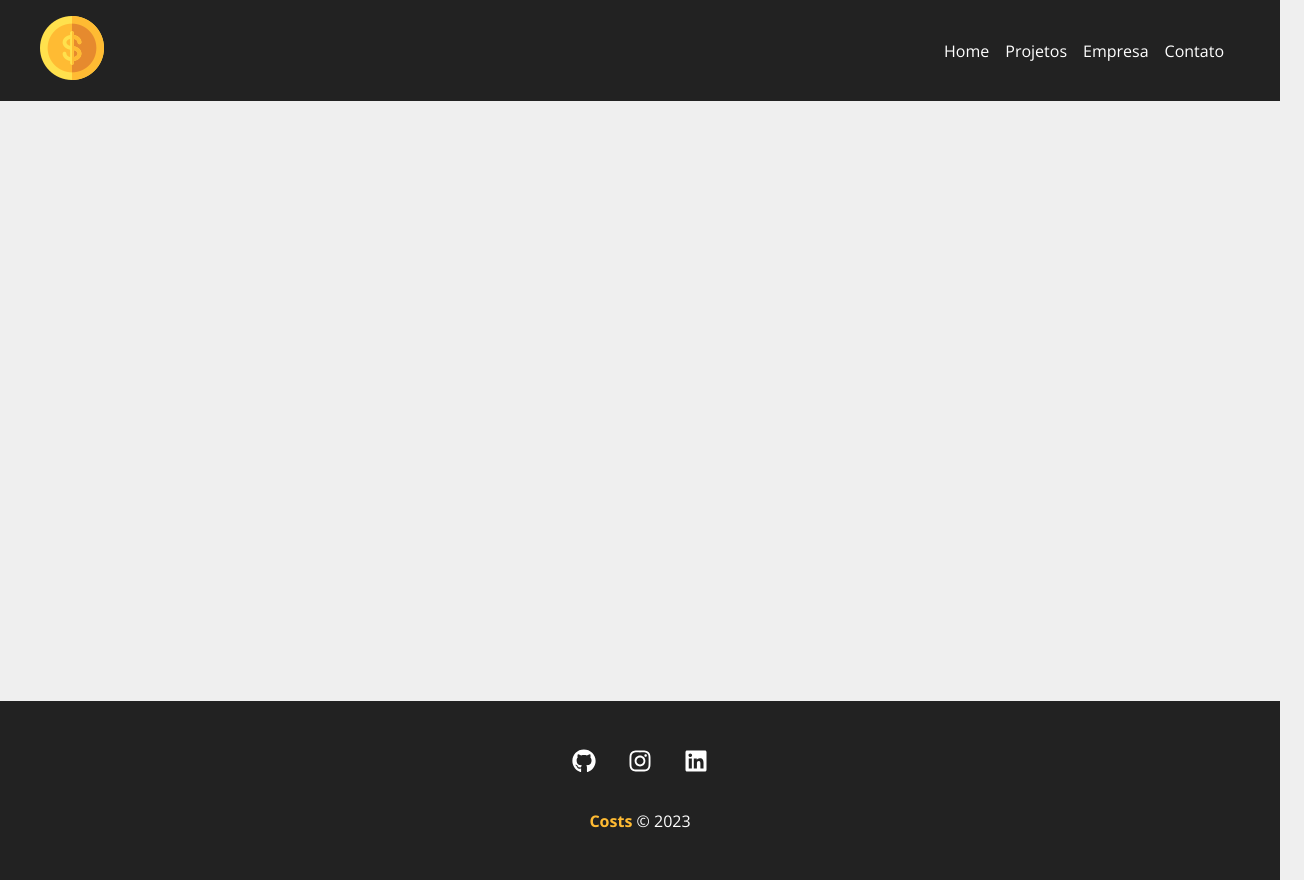
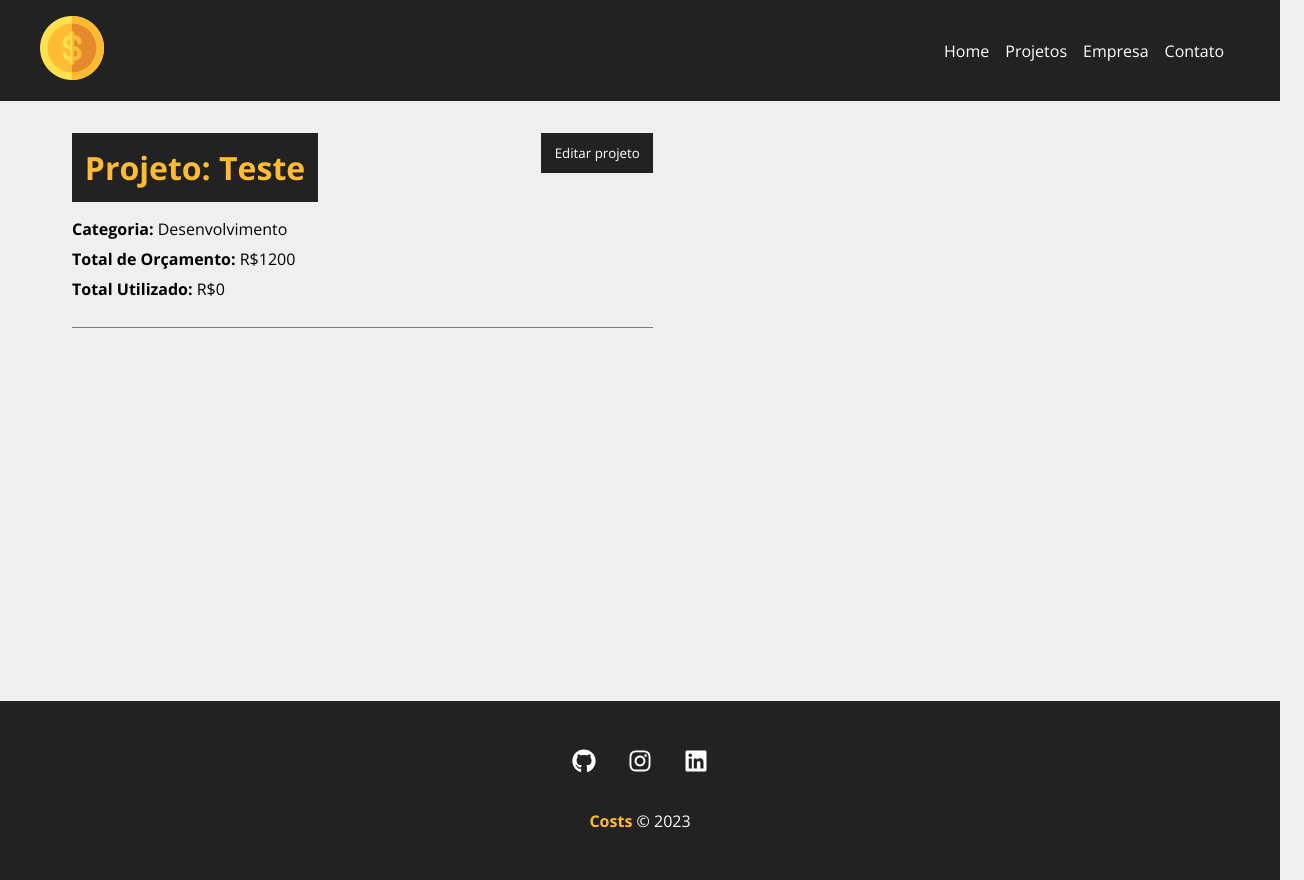
Before and after one commit to MarcosDavi-Dev/Cost, a React (Create React App) app: page /project/1 in a window 1280 px wide. Shown: the whole page, 1304 px wide, since content can reach past the window. Built offline with nearby package versions, Linux system fonts and the light colour scheme; data requests are answered from the project's data file.

Commit message:
Botão de edição adicionado

```diff
--- a/src/App.js
+++ b/src/App.js
@@ -5,6 +5,7 @@
 import Contact from './components/pages/Contact'
 import NewProject from './components/pages/Newproject'
 import Projects from './components/pages/Projects'
+import Project from './components/pages/Project'
 
 import Container from './components/layout/Container'
 import Navbar from './components/layout/Navbar'
@@ -15,17 +16,18 @@
   return (
     <Router>
       <Navbar />
-      <Container customClass='min-height'>
-       <Routes>
+        <Container customClass='min-height'>
+          <Routes>
           <Route path='/' element={<Home/>}/>
           <Route path='/projects'element={<Projects/>}/>
           <Route path='/company'element={<Company/>}/>
           <Route path='/contact'element={<Contact/>}/>
           <Route path='/newproject'element={<NewProject/>}/>
+          <Route path='/project/:id'element={<Project/>}/>
         </Routes>
-      </Container>
+    </Container>
 
-     <Footer />
+      <Footer />
     </Router>
   );
 }
--- /dev/null
+++ b/src/components/pages/Project.js
@@ -0,0 +1,67 @@
+import styles from './Project.module.css'
+import Loading from '../layout/Loading'
+
+import {useParams} from 'react-router-dom'
+import {useState, useEffect} from 'react'
+import Container from '../layout/Container'
+
+function Project () {
+
+     const {id} = useParams ()
+
+     const [project, setProject] = useState([])
+     const [showProjectForm, setShowProjectForm] = useState(false)
+
+     useEffect(() => {
+
+     fetch(`http://localhost:5000/projects/${id}`, {
+      method: 'GET',
+      headers: {
+       'Content-Type': 'application/json',
+      }
+     }).then(resp => resp.json())
+     .then((data) =>{
+      setProject(data)
+     })
+     .catch(err => console.log)
+
+ }, [id])
+
+ function toggleProjectForm () {
+  setShowProjectForm(!showProjectForm)  }
+
+     return (
+     <>
+     {project.name ? (
+         <div className={styles.project_details}>
+             <Container customnClass="column">
+             <div className={styles.details_container}>
+             <h1>Projeto: {project.name}</h1>
+             <button className={styles.btn} onClick={toggleProjectForm}>
+             {!showProjectForm ? 'Editar projeto' : 'Fechar'}
+             </button>
+             {!showProjectForm ? (
+                 <div className={styles.project_info}>
+                 <p>
+                     <span>Categoria:</span> {project.category.name}
+                 </p>
+                 <p>
+                     <span>Total de Orçamento:</span> R${project.budget}
+                 </p>
+                 <p>
+                     <span>Total Utilizado:</span> R${project.cost}
+                 </p>
+                 </div>
+                  ) : (
+                     <div className={styles.project_info}>
+                         <p>detalhes do projeto</p>
+                     </div>
+                 )}
+                 </div>
+             </Container>
+     </div>
+     ) : (<Loading />)
+     }</>)
+ }
+
+export default Project
--- /dev/null
+++ b/src/components/pages/Project.module.css
@@ -0,0 +1,48 @@
+.project_details {
+         padding: 2em;
+    }
+
+    .project_details h1,
+    .project_details h2,
+    .project_details p {
+         margin-bottom: 0.5em;
+    }
+
+    .project_details h1 {
+         background-color: #222;
+         color: #FFBB33;
+         padding: 0.4em;
+    }
+
+    .project_details span {
+         font-weight: bold;
+    }
+
+    .details_container,
+    .service_form_container {
+         border-bottom: 1px solid #7a7a7a;
+         margin-bottom: 1.2em;
+         padding-bottom: 1.2em;
+         display: flex;
+         justify-content: space-between;
+         flex-wrap: wrap;
+    }
+
+    .btn {
+         background-color: #222;
+         color: #FFf;
+         padding: 0.5em 1em;
+         text-decoration: none;
+         transition: 0.5s;
+         cursor: pointer;
+         max-height: 40px;
+         border: none;
+    }
+
+    .btn:hover {
+         color: #ffbb33;
+    }
+
+    .project_info {
+         width: 100%;
+    }
--- a/src/components/project/ProjectCard.js
+++ b/src/components/project/ProjectCard.js
@@ -20,7 +20,7 @@
                 <span className={`${styles[category.toLowerCase()]}`}></span> {category}
             </p>
             <div className={styles.project_card_actions}>
-                <Link to="/">
+                 <Link to={`/project/${id}`}>
                  <BsPencil /> Editar
                 </Link>
                 <button onClick={remove}>
```
Lines whose indentation alone changed are shown as unchanged.
